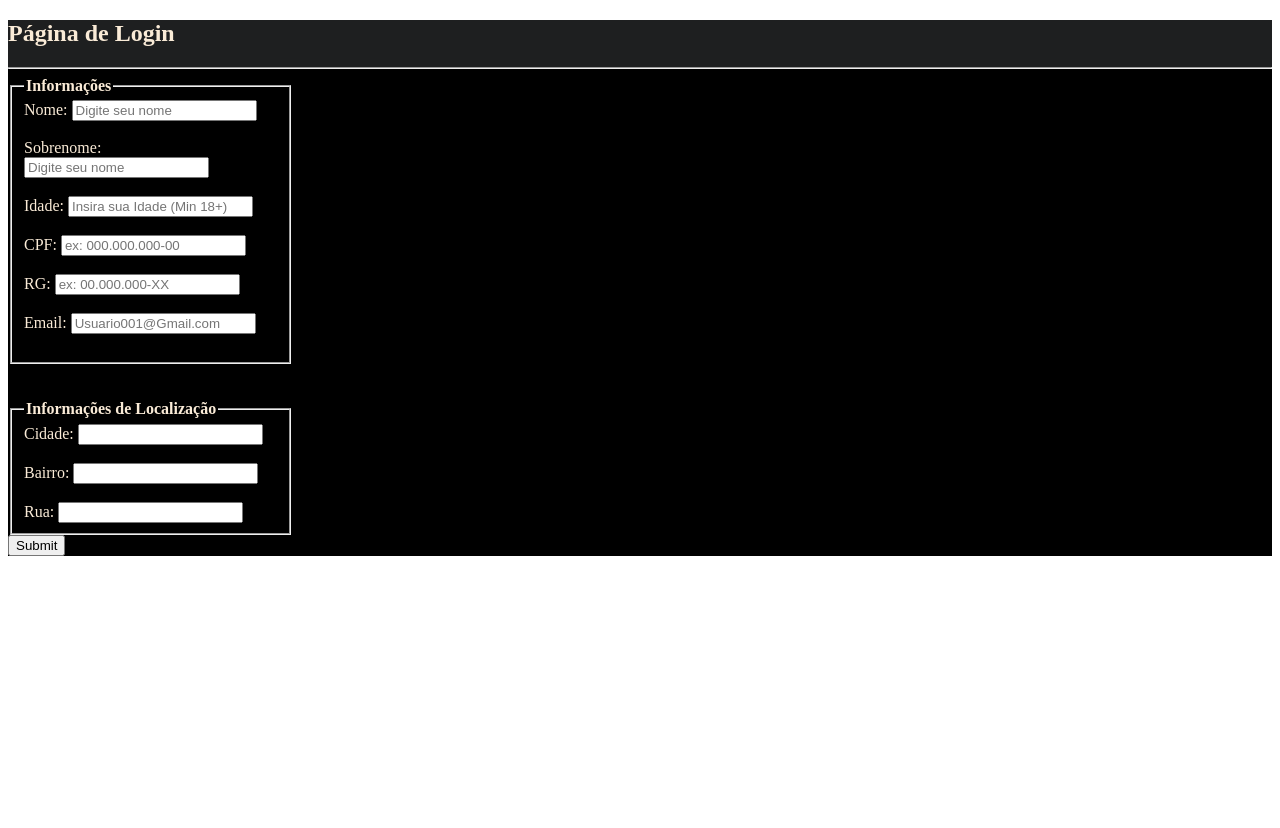
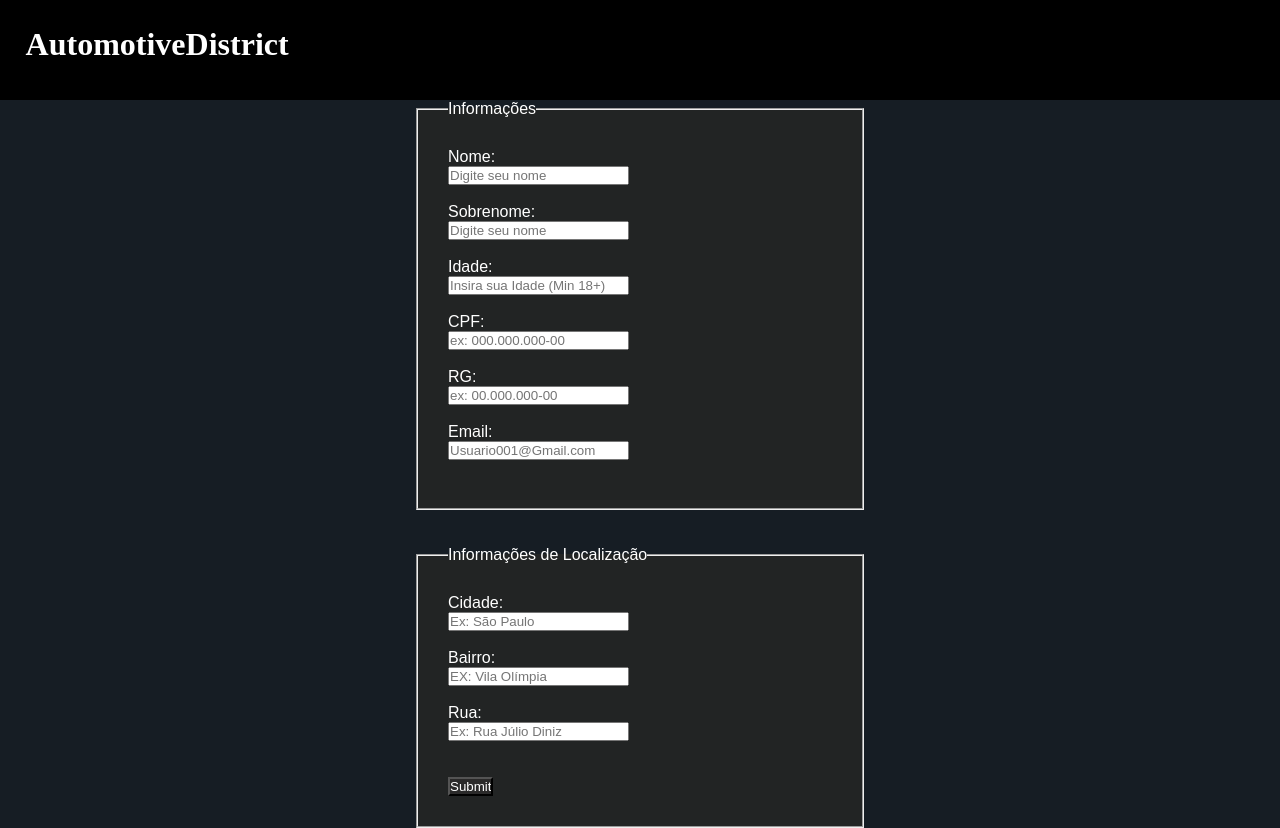
Before and after one commit to ViniSouza2006/aprendendohtml, a plain HTML site: page FormularioCAR.html in a window 1280 px wide. Before the commit the page ends 800 px from the top, so only its background shows below. Drawn offline with Linux system fonts and the light colour scheme.

Commit message:
FormularioAutomotiveDistrict

```diff
--- a/FormularioCAR.html
+++ b/FormularioCAR.html
@@ -5,84 +5,104 @@
     <meta name="viewport" content="width=device-width, initial-scale=1.0">
     <title>Login</title>
     <style>
+        *{
+            margin: 0;
+            padding: 0;
+        }
+        main{
+            color: rgb(255, 255, 255);
+        }
+        .Formulario{
+            margin-left: auto;
+            margin-right: auto;
+        }
          .CampoForm{
-            width: 20%;
+            background-color: rgb(34, 36, 36);
+            padding: 30px;
+            font-family: Arial, Helvetica, sans-serif;
+            margin-left: auto;
+            margin-right: auto;
+            width: 30%;
+         }
+         #Corpo{
+
+            background: rgb(22, 29, 36);
          }
          header{
-            width: 100%;
-            margin: 0;
-            background-color: rgb(30, 31, 32);
+            color: white;
+            background-color: black;
+            height: 100px;
+            text-align: center;
         }
-        nav{
-            width: 100%;
-            margin: 0;
-            color: antiquewhite;
-            background-color: black;
+        #logo{
+            float: left;
+            padding-left: 2%;
+            padding-top: 2%;
         }
-        footer{
-            width: 100%;
-            margin: 0
-            background-color: rgb(30, 31, 32);
+        #conta{
+            float: right;
+            padding-right: 2%;
+            padding-top: 3%;
+        }
+        #Envio{
+            color: white;
+            background-color: rgb(43, 42, 42);
         }
     </style>
+    <header>
+        <h1 id="logo">AutomotiveDistrict</h1>
+</header>
 </head>
-<nav>
-<body>
-    <header>
-    <h1>Página de Login</h1>
-    <hr>
-    </header>
-
+<main>
+    <body id="Corpo">
         <fieldset class="CampoForm">
-        <legend><strong>Informações</strong></legend>
-    <Form class="formulario">
-        <label>Nome: </label>
+            <legend>Informações</legend>
+        <Form class="Formulario">
+            <label>Nome: </label><br>
             <input type="text" required placeholder="Digite seu nome" >
             <br>
             <br>
-        <label>Sobrenome: </label>
+            <label>Sobrenome: </label><br>
             <input type="text" required placeholder="Digite seu nome" >
             <br>
             <br>
-        <label>Idade: </label>
-        <input type="" required min="18" placeholder="Insira sua Idade (Min 18+)">
+            <label>Idade: </label><br>
+            <input type="number" required min="18" placeholder="Insira sua Idade (Min 18+)">
             <br>
             <br>
-        <label>CPF: </label>
-        <input type="number" min="11" placeholder="ex: 000.000.000-00" >
+            <label>CPF: </label><br>
+            <input type="number" placeholder="ex: 000.000.000-00">
             <br>
             <br>
-        <label>RG: </label>
-        <input type="number" min="" placeholder="ex: 00.000.000-XX" >
+            <label>RG: </label><br>
+            <input type="number" placeholder="ex: 00.000.000-00">
             <br>
             <br>
-        <label>Email: </label>
-        <input type="email" min="" placeholder="Usuario001@Gmail.com">
+            <label>Email: </label><br>
+            <input type="email" placeholder="Usuario001@Gmail.com">
             <br>
             <br>
             </fieldset>
             <br>
             <br>
             <fieldset class="CampoForm">
-        <legend><strong>Informações de Localização</strong></legend>
-        <label>Cidade: </label>
-        <input type="text" >
+            <legend>Informações de Localização</legend>
+            <label>Cidade: </label><br>
+            <input type="text" placeholder="Ex: São Paulo">
             <br>
             <br>
-        <label>Bairro: </label>
-        <input type="text" >
+            <label>Bairro: </label><br>
+            <input type="text" placeholder="EX: Vila Olímpia">
             <br>
             <br>
-        <label>Rua: </label>
-        <input type="text" >
+            <label>Rua: </label><br>
+            <input type="text" placeholder="Ex: Rua Júlio Diniz"><br>
+            <br>
+            <br>
+            <input id="Envio" type="submit">
             </fieldset>
             </Form>
 
-    <input type="submit">
-
     </body>
-</nav>
-<footer>
-
-</footer>
+</main>
 </html>
```
Lines whose indentation alone changed are shown as unchanged.
